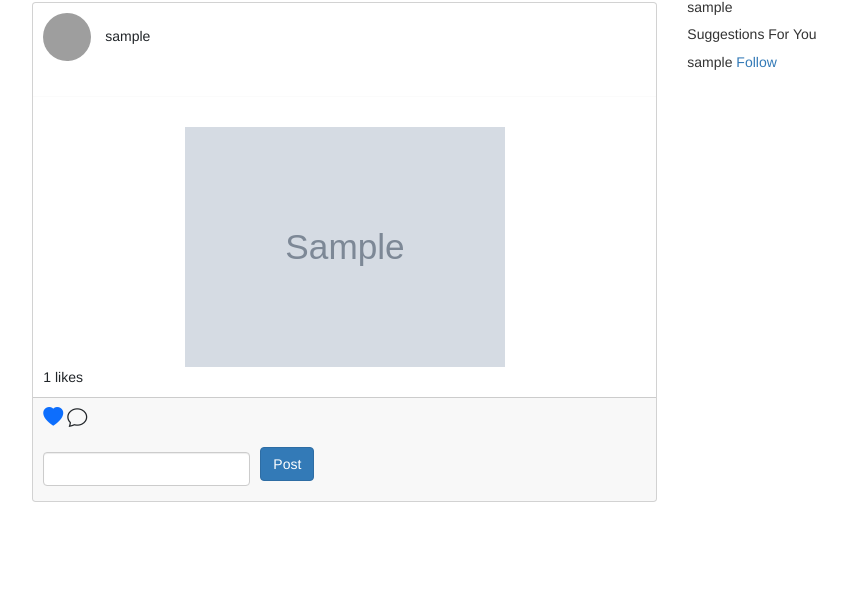
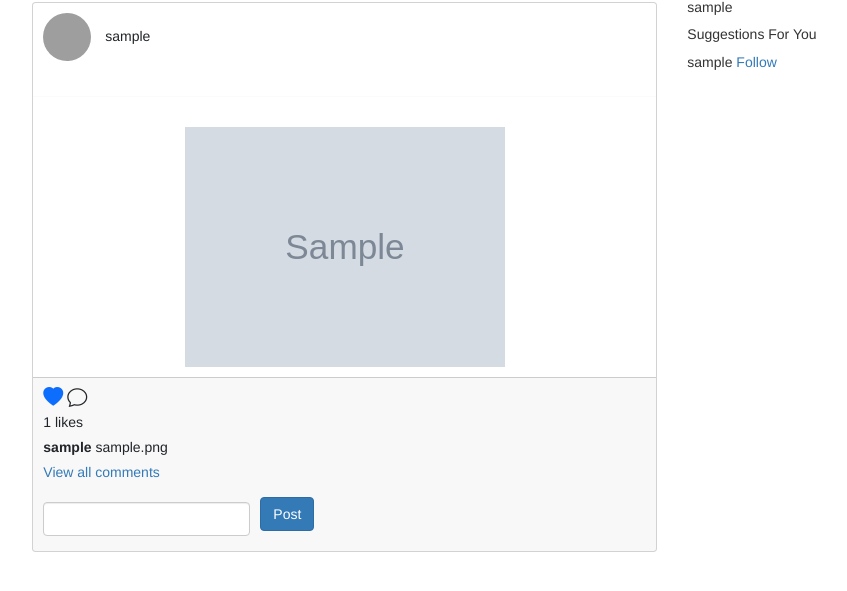
Before and after one commit to githaefrancis/instagram-mirror, a Django app: page / in a window 1280 px wide. Shown: the part 136-727 px from the top of the page, without its empty margins (186-1033 px from the left). Run offline with Django 4.2, Linux system fonts and the light colour scheme; a user stored in the database is signed in; tables that the repository leaves empty hold one stand-in row (values such as "Sample post"); grey boxes marked "Sample" are stand-in pictures; some libraries are stand-ins or nearby versions; grey boxes are pictures that could not be loaded.

Commit message:
display post caption

```diff
--- a/templates/post.html
+++ b/templates/post.html
@@ -25,8 +25,8 @@
 
     <div class="card-text">
 
-        {% load dict_filter %}
-      {{likes | dict_value:image.id}} likes
+        <!-- {% load dict_filter %}
+      {{likes | dict_value:image.id}} likes -->
     </div>
   </div>
 
@@ -45,6 +45,19 @@
       <a href=""><i class="bi bi-chat text-dark fs-2"></i></a>
       <a href=""><i class="bi bi-send fs-2"></i></a>
 
+      <div>
+        {% load dict_filter %}
+        {{likes | dict_value:image.id}} likes
+
+      </div>
+
+      <div class="my-2">
+        <strong>{{user.username}}</strong> {{image.image_caption}}
+
+      </div>
+      <div>
+        <a href="">View all comments</a>
+      </div>
       <form action="{% url 'comment' image.id%}" method='post' enctype="multipart/form-data" class="d-flex align-items-center">
 
         {% csrf_token %}
```
